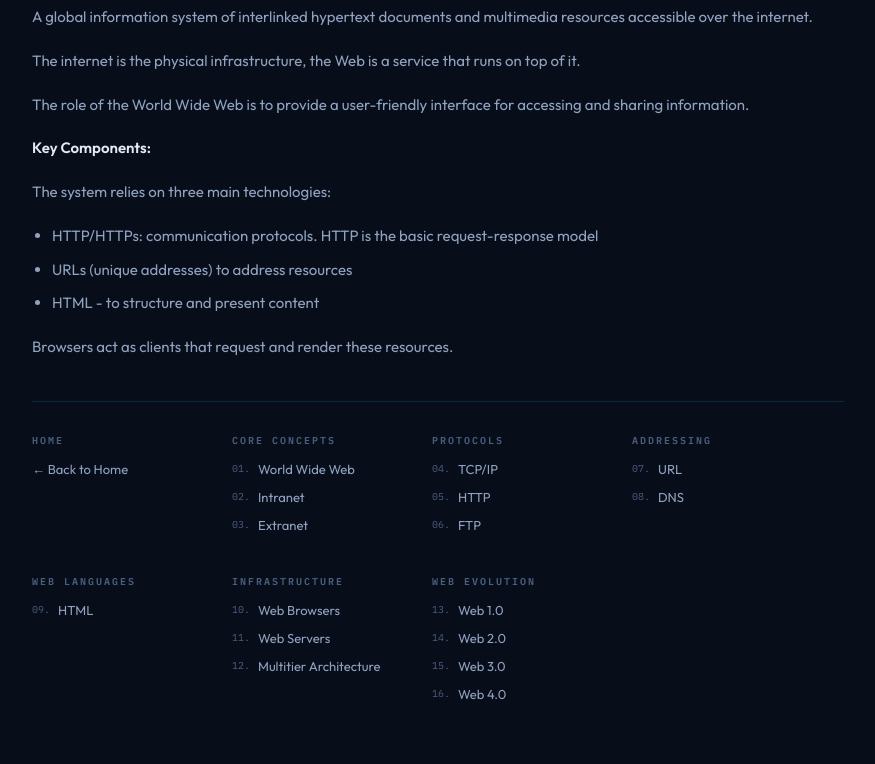
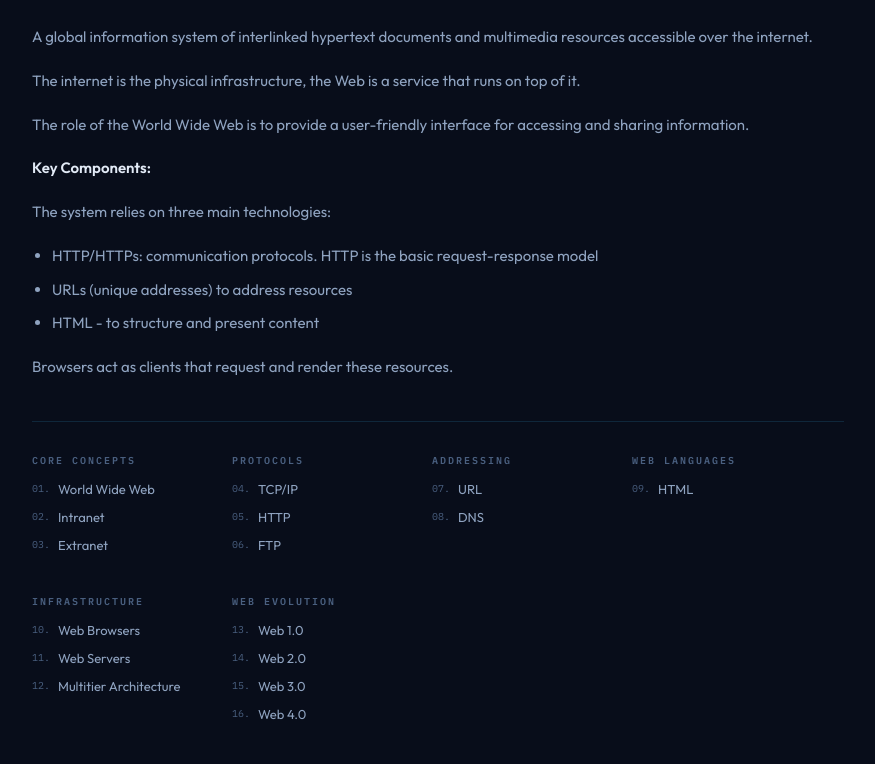
Before and after one commit to ripsodivine/assignment-II, a plain HTML site: page www.html in a window 1280 px wide. Shown: the part 148-912 px from the top of the page, without its empty margins (202-1077 px from the left). Drawn offline with Linux system fonts and the light colour scheme.

Commit message:
File for WWW

```diff
--- a/www.html
+++ b/www.html
@@ -6,6 +6,7 @@
   <meta name="viewport" content="width=device-width, initial-scale=1.0"> <!-- makes the page work on mobile -->
   <title>World Wide Web</title> <!-- text shown in the browser tab -->
   <link rel="stylesheet" href="css/style.css"> <!-- links your CSS file -->
+  <a href="index.html">&#8592; Back to Home</a>
 </head>
 
 <body>
@@ -39,11 +40,6 @@
 
   <!-- Navigation links to each term page -->
   <div class="nav-links">
-<!-- Link back to the home page -->
-<div class="nav-group">
-  <div class="nav-group-label">Home</div>
-  <a href="index.html">&#8592; Back to Home</a>
-</div>
 
     <div class="nav-group">
       <div class="nav-group-label">Core Concepts</div>
```
